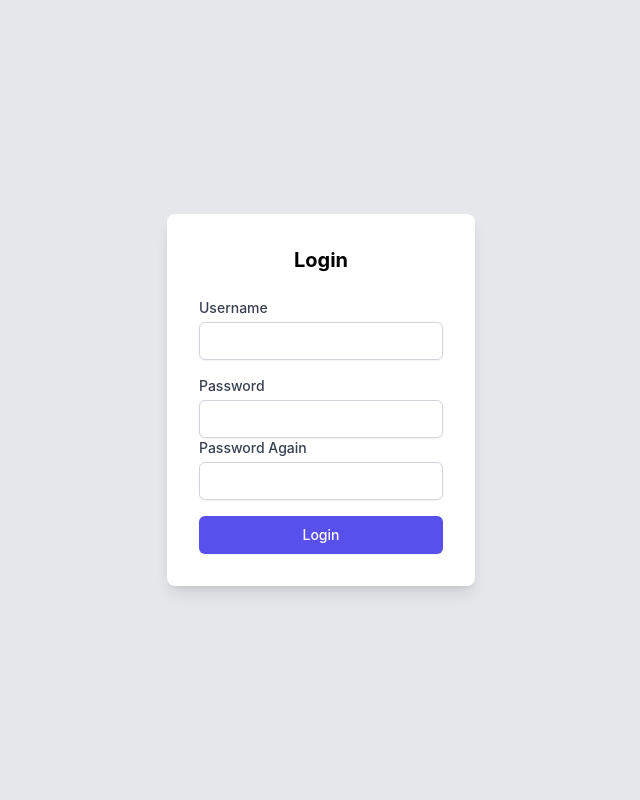
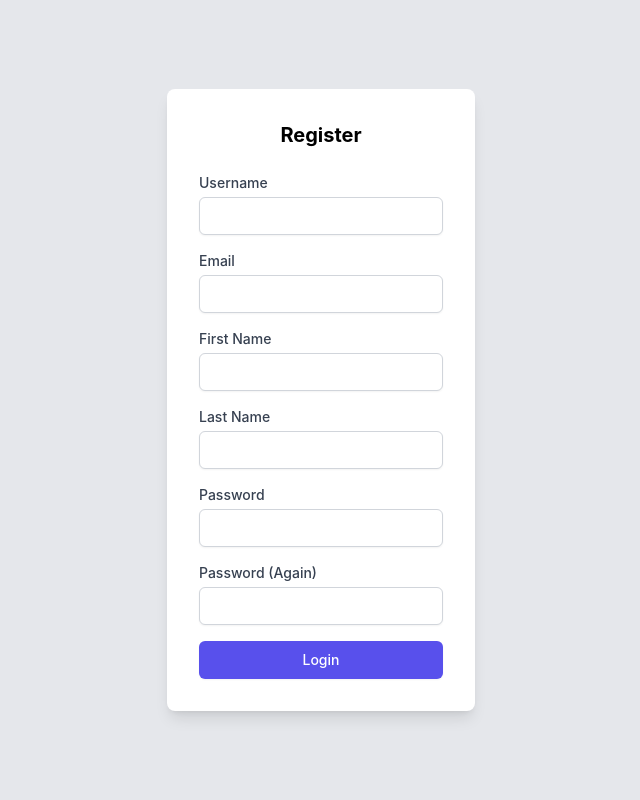
Before and after one commit to elberdalfidan/uav-rental-project, a Django app: page /register/ in a window 1280 px wide. Shown: the part 68-868 px from the top of the page, without its empty margins (319-959 px from the left). Run offline with Django 5.2, Linux system fonts and the light colour scheme; some libraries are stand-ins or nearby versions.

Commit message:
register endpoint refactor

```diff
--- /dev/null
+++ b/static/js/register.js
@@ -0,0 +1,40 @@
+document.getElementById('registerForm').addEventListener('submit', function (event) {
+    event.preventDefault()
+    const username = document.getElementById('username').value
+    const password = document.getElementById('password').value
+    const password2 = document.getElementById('password2').value
+    const email = document.getElementById('email').value
+    const first_name = document.getElementById('first_name').value
+    const last_name = document.getElementById('last_name').value
+
+    if (password !== password2) {
+        alert('Passwords do not match. Please try again.')
+        return
+    }
+
+    fetch('/api/users/register/', {
+        method: 'POST',
+        headers: {
+            'Content-Type': 'application/json',
+            'X-CSRFToken': csrfToken
+        },
+        body: JSON.stringify({
+            username: username,
+            password: password,
+            password2: password2,
+            email: email,
+            first_name: first_name,
+            last_name: last_name
+        })
+    })
+        .then(response => response.json())
+        .then(data => {
+            console.log(data)
+            alert('Registration Successful!')
+            window.location.href = '/login/'
+        })
+        .catch(error => {
+            console.error('Error:', error)
+            alert('Registration failed. Please try again.')
+        })
+});
--- a/templates/accounts/register.html
+++ b/templates/accounts/register.html
@@ -6,11 +6,29 @@
 
 {% block body %}
     <div class="bg-white p-8 rounded-lg shadow-lg min-w-[320px]">
-        <h1 class="text-xl font-bold text-center mb-6">Login</h1>
-        <form id="loginForm" class="space-y-4">
+        <h1 class="text-xl font-bold text-center mb-6">Register</h1>
+        <form id="registerForm" class="space-y-4">
             <div>
                 <label for="username" class="block text-sm font-medium text-gray-700">Username</label>
                 <input type="text" id="username" name="username"
+                       class="mt-1 block w-full px-3 py-2 border border-gray-300 rounded-md shadow-sm placeholder-gray-400 focus:outline-none focus:ring-indigo-500 focus:border-indigo-500 sm:text-sm"
+                       required>
+            </div>
+            <div>
+                <label for="email" class="block text-sm font-medium text-gray-700">Email</label>
+                <input type="email" id="email" name="email"
+                       class="mt-1 block w-full px-3 py-2 border border-gray-300 rounded-md shadow-sm placeholder-gray-400 focus:outline-none focus:ring-indigo-500 focus:border-indigo-500 sm:text-sm"
+                       required>
+            </div>
+            <div>
+                <label for="first_name" class="block text-sm font-medium text-gray-700">First Name</label>
+                <input type="text" id="first_name" name="first_name"
+                       class="mt-1 block w-full px-3 py-2 border border-gray-300 rounded-md shadow-sm placeholder-gray-400 focus:outline-none focus:ring-indigo-500 focus:border-indigo-500 sm:text-sm"
+                       required>
+            </div>
+            <div>
+                <label for="last_name" class="block text-sm font-medium text-gray-700">Last Name</label>
+                <input type="text" id="last_name" name="last_name"
                        class="mt-1 block w-full px-3 py-2 border border-gray-300 rounded-md shadow-sm placeholder-gray-400 focus:outline-none focus:ring-indigo-500 focus:border-indigo-500 sm:text-sm"
                        required>
             </div>
@@ -19,8 +37,10 @@
                 <input type="password" id="password" name="password"
                        class="mt-1 block w-full px-3 py-2 border border-gray-300 rounded-md shadow-sm placeholder-gray-400 focus:outline-none focus:ring-indigo-500 focus:border-indigo-500 sm:text-sm"
                        required>
-                <label for="password2" class="block text-sm font-medium text-gray-700">Password Again</label>
-                <input type="password" id="password2" name="password"
+            </div>
+            <div>
+                <label for="password2" class="block text-sm font-medium text-gray-700">Password (Again)</label>
+                <input type="password" id="password2" name="password2"
                        class="mt-1 block w-full px-3 py-2 border border-gray-300 rounded-md shadow-sm placeholder-gray-400 focus:outline-none focus:ring-indigo-500 focus:border-indigo-500 sm:text-sm"
                        required>
             </div>
@@ -34,5 +54,6 @@
 {% endblock %}
 
 {% block extrascripts %}
+    {{ block.super }}
     <script src="{% static 'js/register.js' %}"></script>
 {% endblock %}
```
Also changed, not shown: accounts/api/serializers.py (+15 -13 lines), templates/dashboard/dashboard_nav.html (+0 -33 lines).
